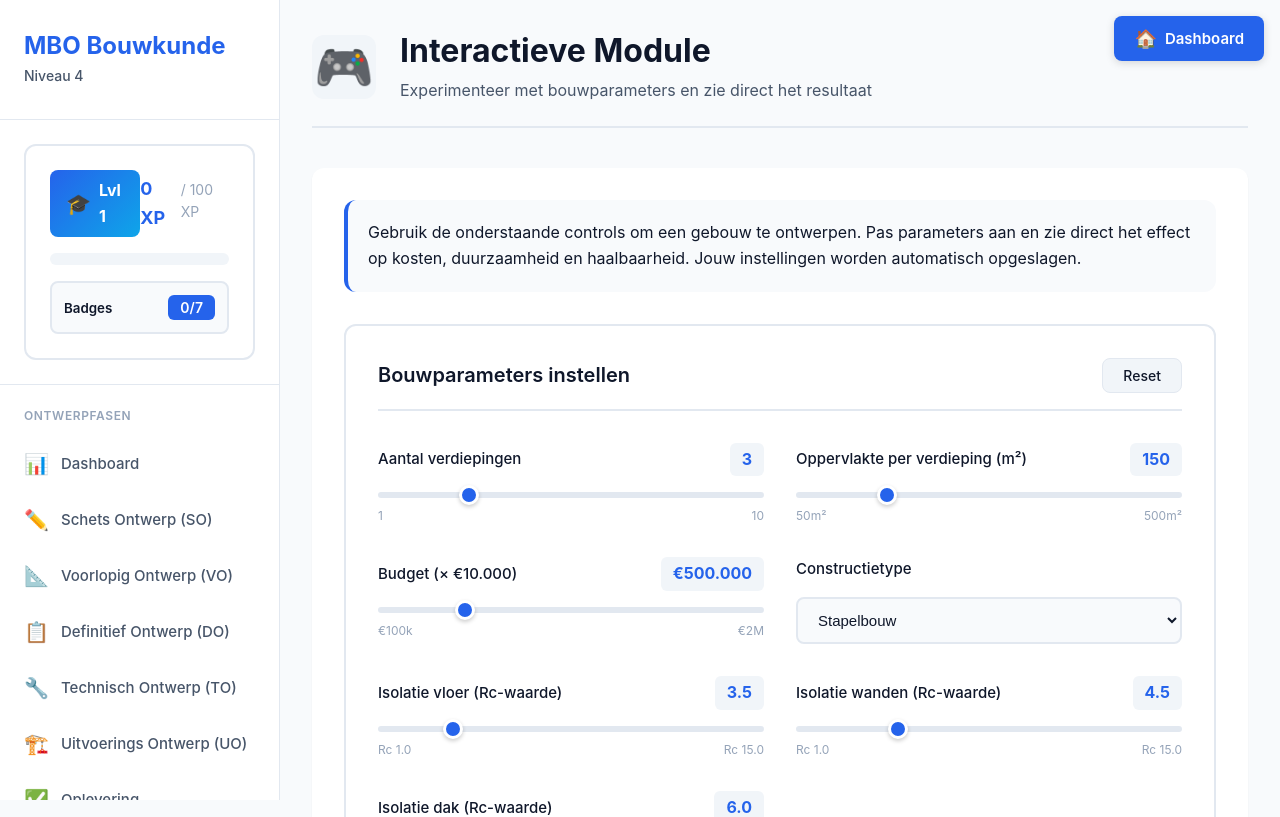
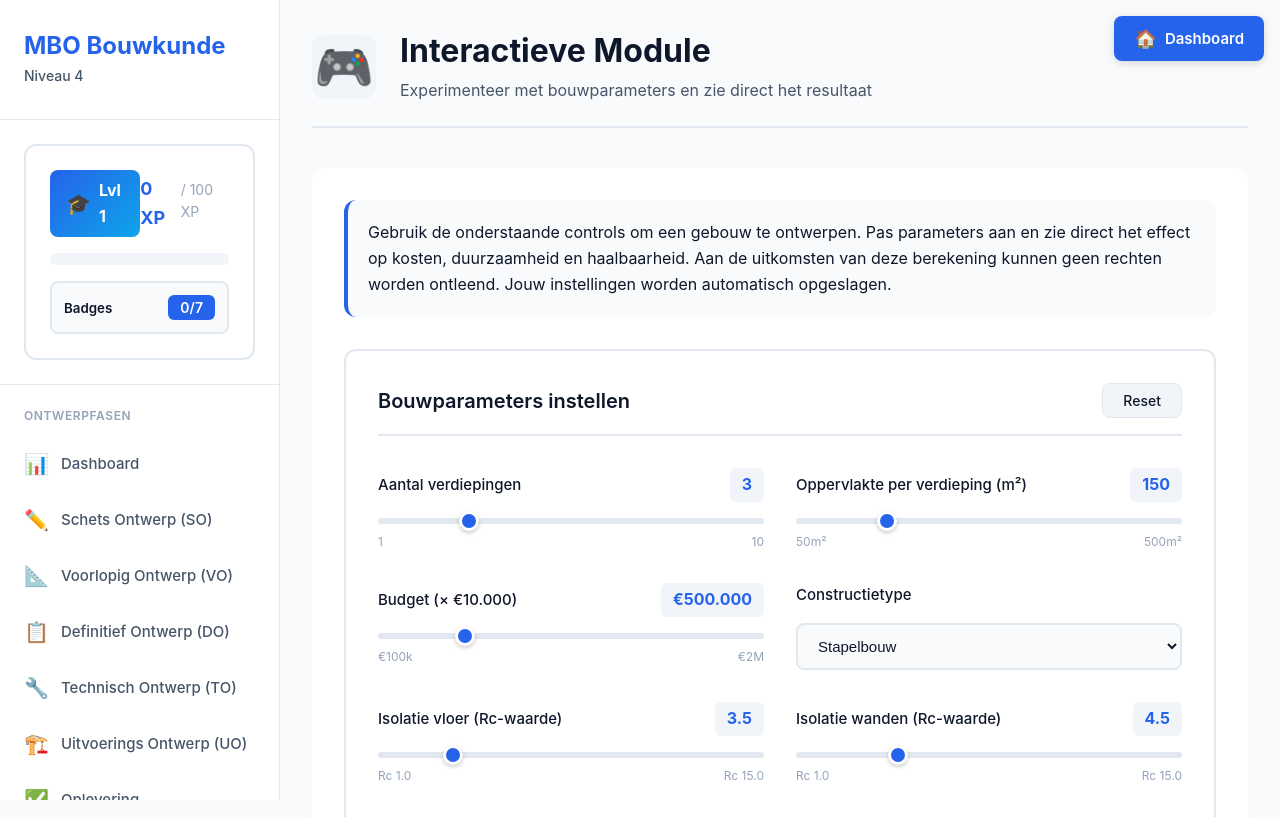
Before and after one commit to BartB1978/MBO-bouwkunde-app, a React (Vite) app: page /interactieve-module in a window 1280 px wide. Shown: the top 817 px of the page. Built offline with nearby package versions, Linux system fonts and the light colour scheme.

Commit message:
Update InteractieveModule.tsx

```diff
--- a/src/pages/InteractieveModule/InteractieveModule.tsx
+++ b/src/pages/InteractieveModule/InteractieveModule.tsx
@@ -81,7 +81,7 @@ function InteractieveModule() {
         }}>
           <p style={{ color: 'var(--text-primary)', lineHeight: 1.6 }}>
             Gebruik de onderstaande controls om een gebouw te ontwerpen. Pas parameters aan en zie direct
-            het effect op kosten, duurzaamheid en haalbaarheid. Jouw instellingen worden automatisch opgeslagen.
+            het effect op kosten, duurzaamheid en haalbaarheid. Aan de uitkomsten van deze berekening kunnen geen rechten worden ontleend. Jouw instellingen worden automatisch opgeslagen.
           </p>
         </div>
 
```
